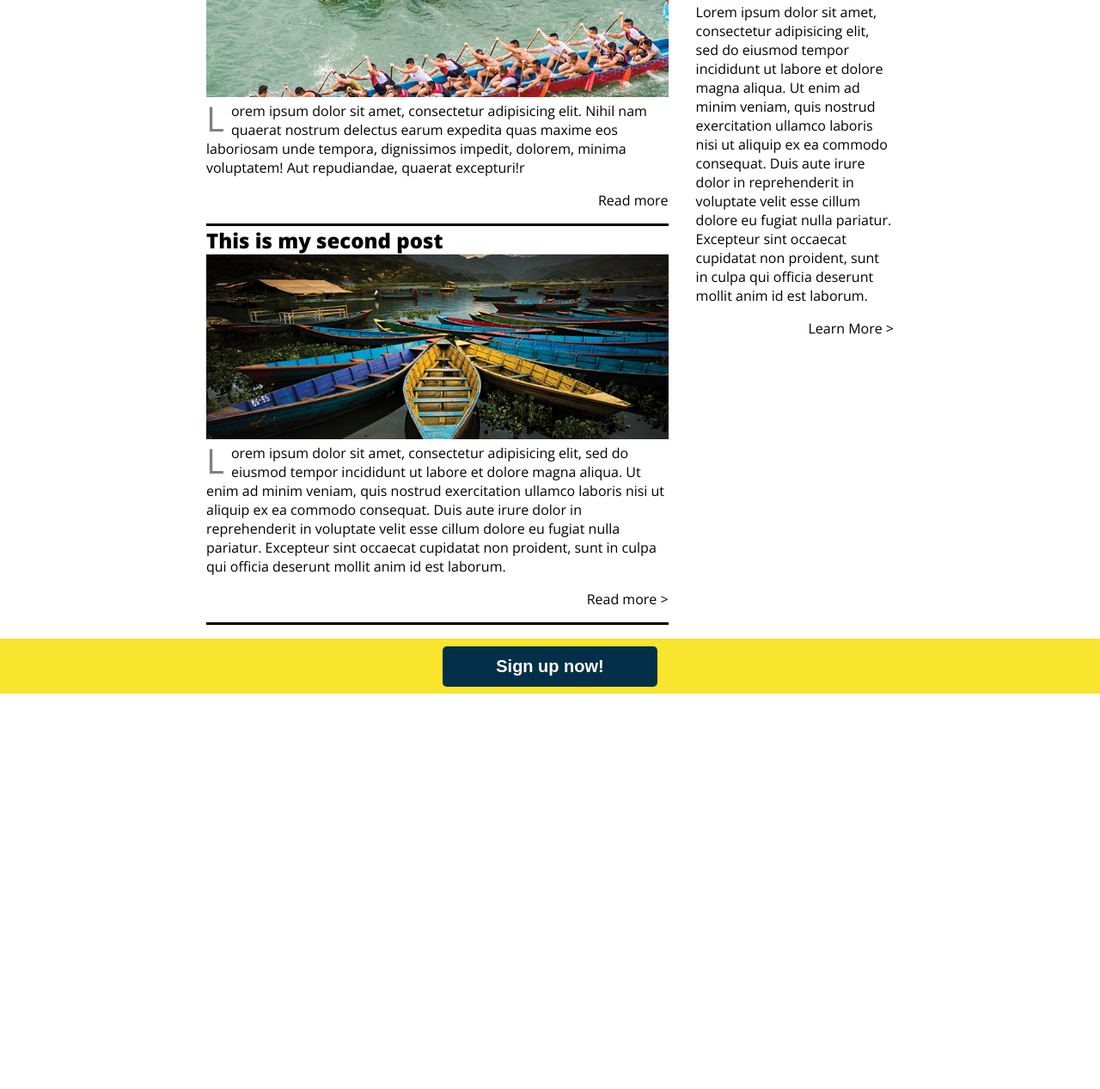
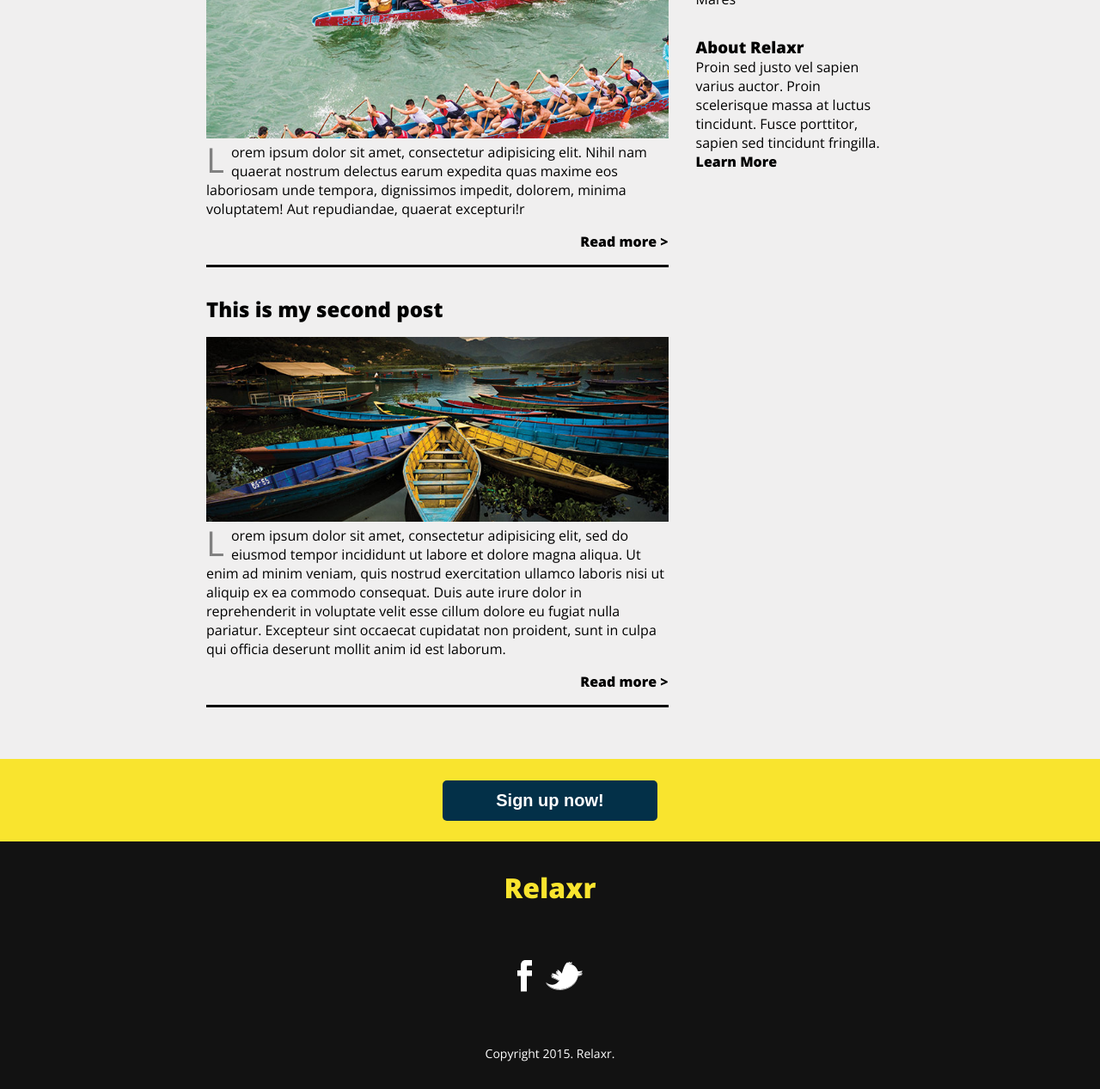
Before and after one commit to leoniocker/relaxr-blog, a plain HTML site: page index.html in a window 1280 px wide. Shown: the part 215-1482 px from the top of the page at 86% size. Before the commit the page ends 1022 px from the top, so only its background shows below. Drawn offline with nearby package versions, Linux system fonts and the light colour scheme.

Commit message:
final stage of page

```diff
--- a/css/colors.css
+++ b/css/colors.css
@@ -8,4 +8,17 @@
 
 .yellow-font {
   color: #f9e42e;
+  font-size: 2rem;
 }
+
+.background-color {
+  background-color: #f0efef;
+}
+
+.almost-black {
+  background-color: #121212;
+}
+
+footer p {
+  color: #fff;
+}
--- a/css/style.css
+++ b/css/style.css
@@ -15,6 +15,7 @@ body {
 article{
   padding: 1rem o;
   border-bottom: solid black;
+
 }
 nav ul li {
   display: inline-block;
@@ -22,6 +23,28 @@ nav ul li {
   font-weight: 300;
   padding: 0 1rem;
   color: #f9e42e;
+}
+
+h2 {
+  padding: 2rem 0 1rem 0;
+}
+
+h3 {
+  padding-top: 2rem;
+}
+
+h4 {
+ display: block;
+ margin: 0 auto;
+}
+
+footer {
+  height: 14rem;
+  display: flex;
+  align-items: center;
+  flex-direction: column;
+  justify-content: space-between;
+  padding: 2rem;
 }
 
 .wrapper {
@@ -45,6 +68,7 @@ nav ul li {
   display: flex;
   justify-content: flex-end;
   padding: 1rem 0;
+  font-weight: bold;
 }
 
 main {
@@ -76,7 +100,7 @@ aside ul {
 
 .call-to-action {
   width: 100%;
-  height: 4rem;
+  height: 6rem;
   display: flex;
   align-items: center;
 }
@@ -94,5 +118,18 @@ aside ul {
   margin: 0 auto;
 
   color: #fff;
+}
 
+.bold {
+  font-weight: bold;
 }
+
+.social-icons {
+  display: flex;
+  align-items: center;
+  justify-content: space-between;
+}
+
+.copyright {
+  font-size: 14px;
+}
--- a/index.html
+++ b/index.html
@@ -24,6 +24,7 @@
     </div>
     </header>
 
+    <div class="background-color">
     <section class="wrapper content">
       <main>
         <article>
@@ -31,7 +32,7 @@
           <h2> This is a sample</h2>
             <img src="img/blog_photo1.jpg">
           <p><span class="target">L</span>orem ipsum dolor sit amet, consectetur adipisicing elit. Nihil nam quaerat nostrum delectus earum expedita quas maxime eos laboriosam unde tempora, dignissimos impedit, dolorem, minima voluptatem! Aut repudiandae, quaerat excepturi!r</p>
-          <p class="action"> Read more</p>
+          <p class="action"> Read more ></p>
           </article>
           <article>
           <h2>This is my second post</h2>
@@ -39,6 +40,10 @@
             <p><span class="target">L</span>orem ipsum dolor sit amet, consectetur adipisicing elit, sed do eiusmod tempor incididunt ut labore et dolore magna aliqua. Ut enim ad minim veniam, quis nostrud exercitation ullamco laboris nisi ut aliquip ex ea commodo consequat. Duis aute irure dolor in reprehenderit in voluptate velit esse cillum dolore eu fugiat nulla pariatur. Excepteur sint occaecat cupidatat non proident, sunt in culpa qui officia deserunt mollit anim id est laborum.</p>
             <p class="action">Read more ></p>
           </article>
+          <p>&nbsp;</p>
+          <p>&nbsp;</p>
+
+
       </main>
       <aside>
         <h3> Categories</h3>
@@ -49,19 +54,27 @@
           <li> Mares</li
         </ul>
       <h3>About Relaxr</h3>
-        <p>Lorem ipsum dolor sit amet, consectetur adipisicing elit, sed do eiusmod tempor incididunt ut labore et dolore magna aliqua. Ut enim ad minim veniam, quis nostrud exercitation ullamco laboris nisi ut aliquip ex ea commodo consequat. Duis aute irure dolor in reprehenderit in voluptate velit esse cillum dolore eu fugiat nulla pariatur. Excepteur sint occaecat cupidatat non proident, sunt in culpa qui officia deserunt mollit anim id est laborum.</p>
-        <p class="action">Learn More ></p>
+        <p>Proin sed justo vel sapien varius auctor. Proin scelerisque massa at luctus tincidunt. Fusce porttitor, sapien sed tincidunt fringilla.</p>
+        <p class="bold"> Learn More</p>
       </aside>
     </section>
+  </div>
 
     <section class="call-to-action yellow">
       <button class="blue"> Sign up now!</button>
     </section>
 
-    <footer>
-      <h4></h4>
-      <div></div>
-      <p></p>
+    <footer class="almost-black">
+      <h4 class="yellow-font">Relaxr</h4>
+        <div class="social-icons">
+          <img src="img/facebook.png">
+          <p>&nbsp;</p>
+          <p>&nbsp;</p>
+          <p>&nbsp;</p>
+          <p>&nbsp;</p>
+          <img src="img/twitter.png">
+      </div>
+      <p class="copyright">Copyright 2015. Relaxr.</p>
     </footer>
   </body>
 </html>
```
Also changed, not shown: img/facebook.png (added), img/twitter.png (added).
